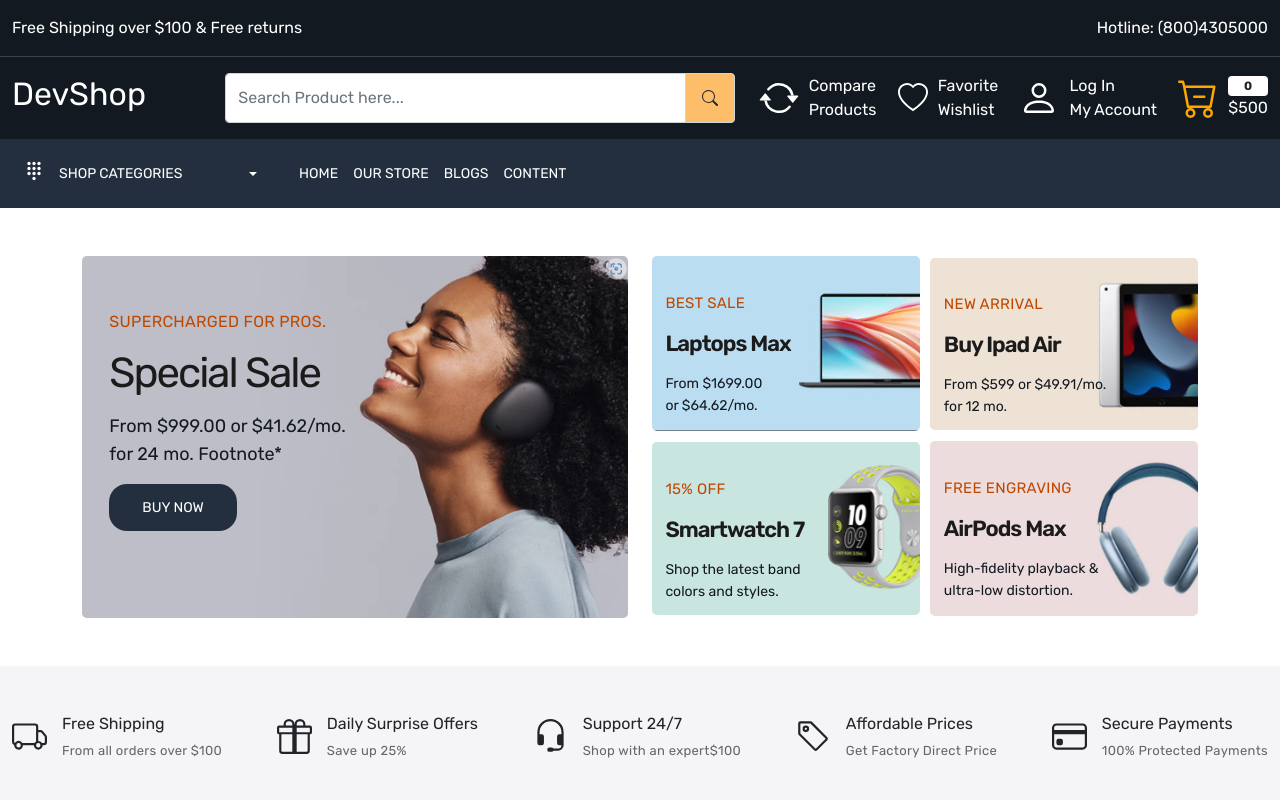
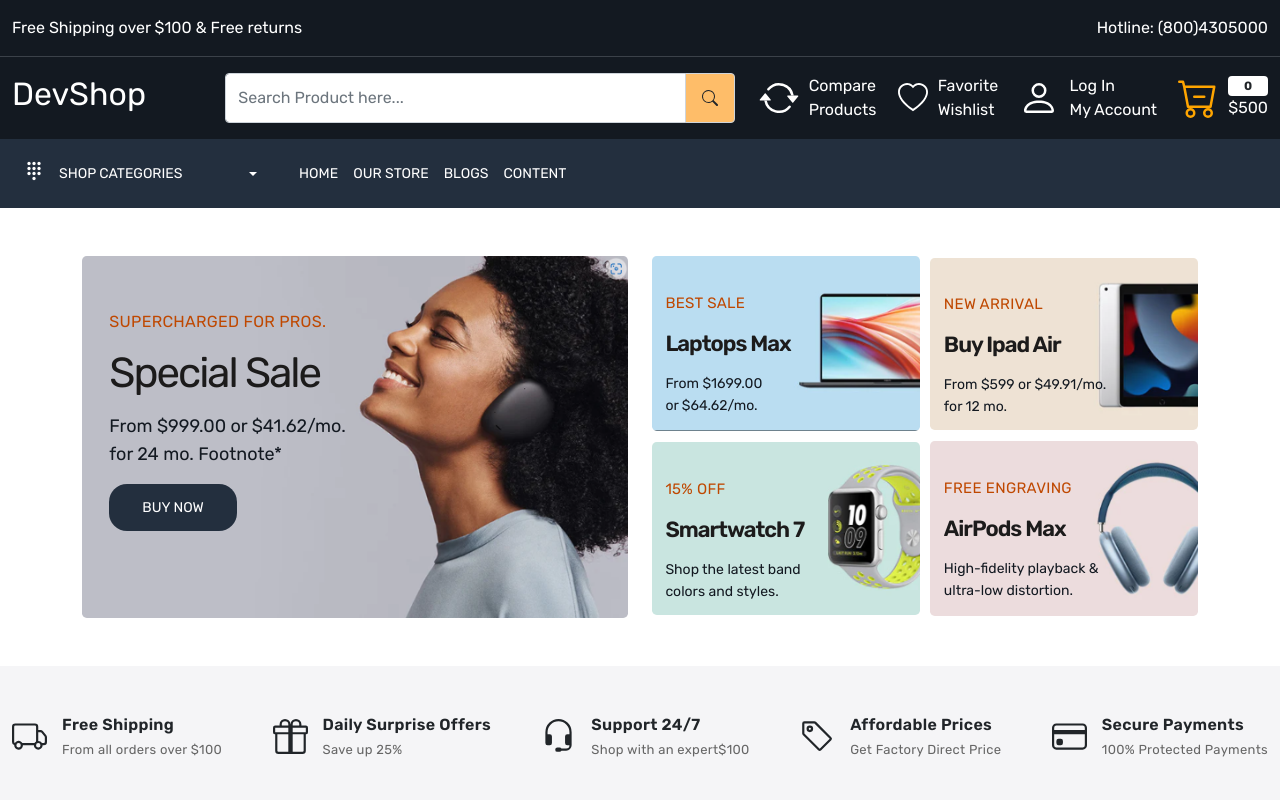
Before and after one commit to Seyba/Ecom-frontend, a React (Create React App) app: page / in a window 1280 px wide. Shown: the top 800 px of the page. Built offline with nearby package versions, Linux system fonts and the light colour scheme.

Commit message:
wrapper 2 styles updated

```diff
--- a/src/App.css
+++ b/src/App.css
@@ -200,4 +200,11 @@ footer address {
   color: #666;
   letter-spacing: .3px;
 }
+.home-wrapper-2 .subtitle h6{
+  font-weight: 600;
+  line-height: 22px;
+  font-size: 16px;
+  letter-spacing: .3px;
+  margin: 0 0 5px;
+}
 /**  =========== Home Wrapper 2 Section Ends ================= */
```
